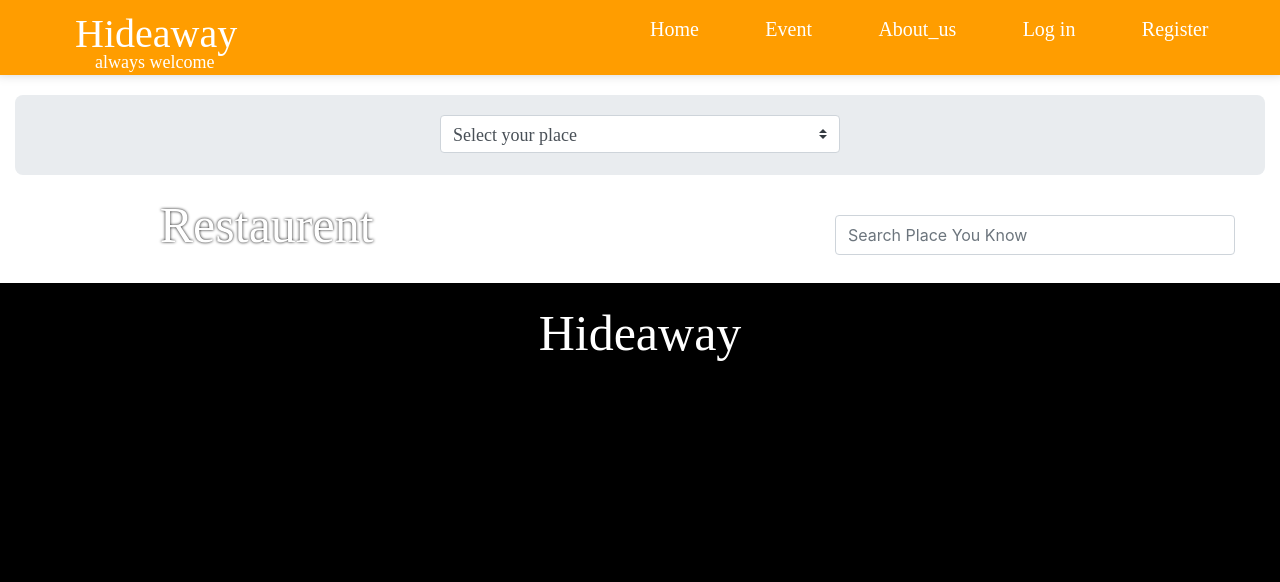
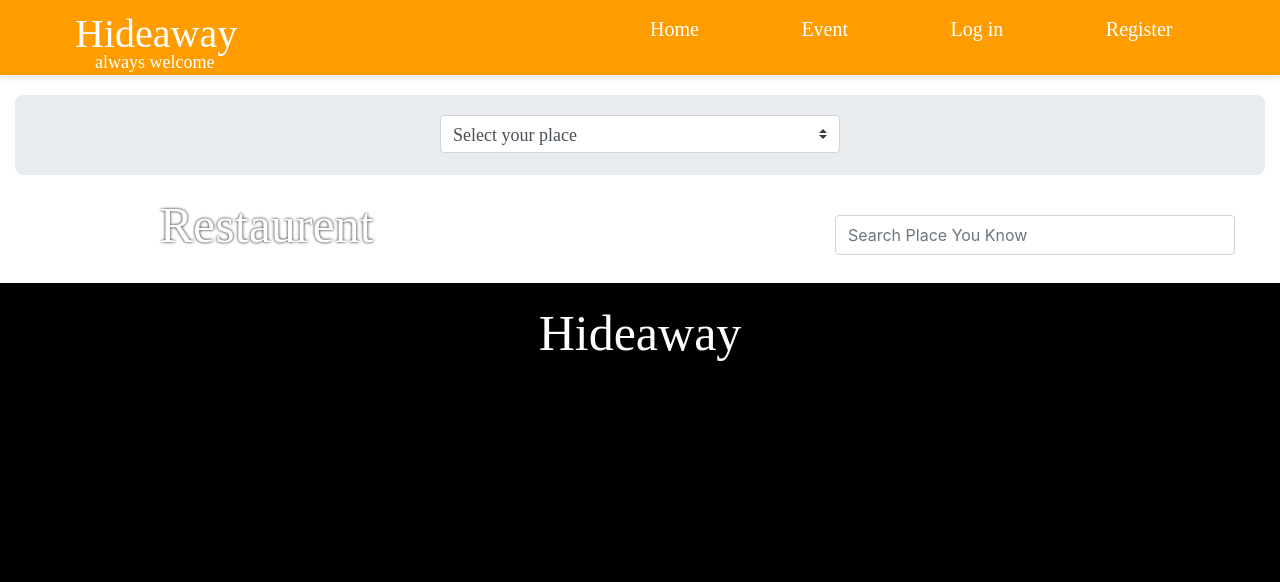
Before and after one commit to Sjstar007/Hideaway, a PHP site: page /navbar.php in a window 1280 px wide. Shown: the top 582 px of the page. Run offline with PHP 8.4, Linux system fonts and the light colour scheme; data that the repository does not hold is empty.

Commit message:
Signed-off-by: shubham <shubhamjangid3045@gmail.com>

```diff
--- a/navbar.php
+++ b/navbar.php
@@ -57,7 +57,7 @@ $(document).ready(function(){
 				 ?>
 				<div style="flex-grow: 1;"><a href="navbar.<?php  ?>">Home</a></div>
 				<div style="flex-grow: 1;"><a href="Event.php" onclick="Event_Data_List();">Event</a></div>
-				<div style="flex-grow: 1;"><a href="About">About_us</a></div>
+				<!-- <div style="flex-grow: 1;"><a href="About">About_us</a></div>	 -->
 				<div style="flex-grow: 1;"><a href="Login.php">Log in</a></div>
 				<div style="flex-grow: 1;"><a href="Signup.php">Register</a></div>
 			<?php }else {   ?>
@@ -92,6 +92,8 @@ $(document).ready(function(){
  			 		<option value="3">Party</option>
 				</select>
 			</div>
+
+
 			<div style="flex-grow: 1;">
 				<button class="btn" type="submit" id="search">Search</button>
 			</div> -->
```
